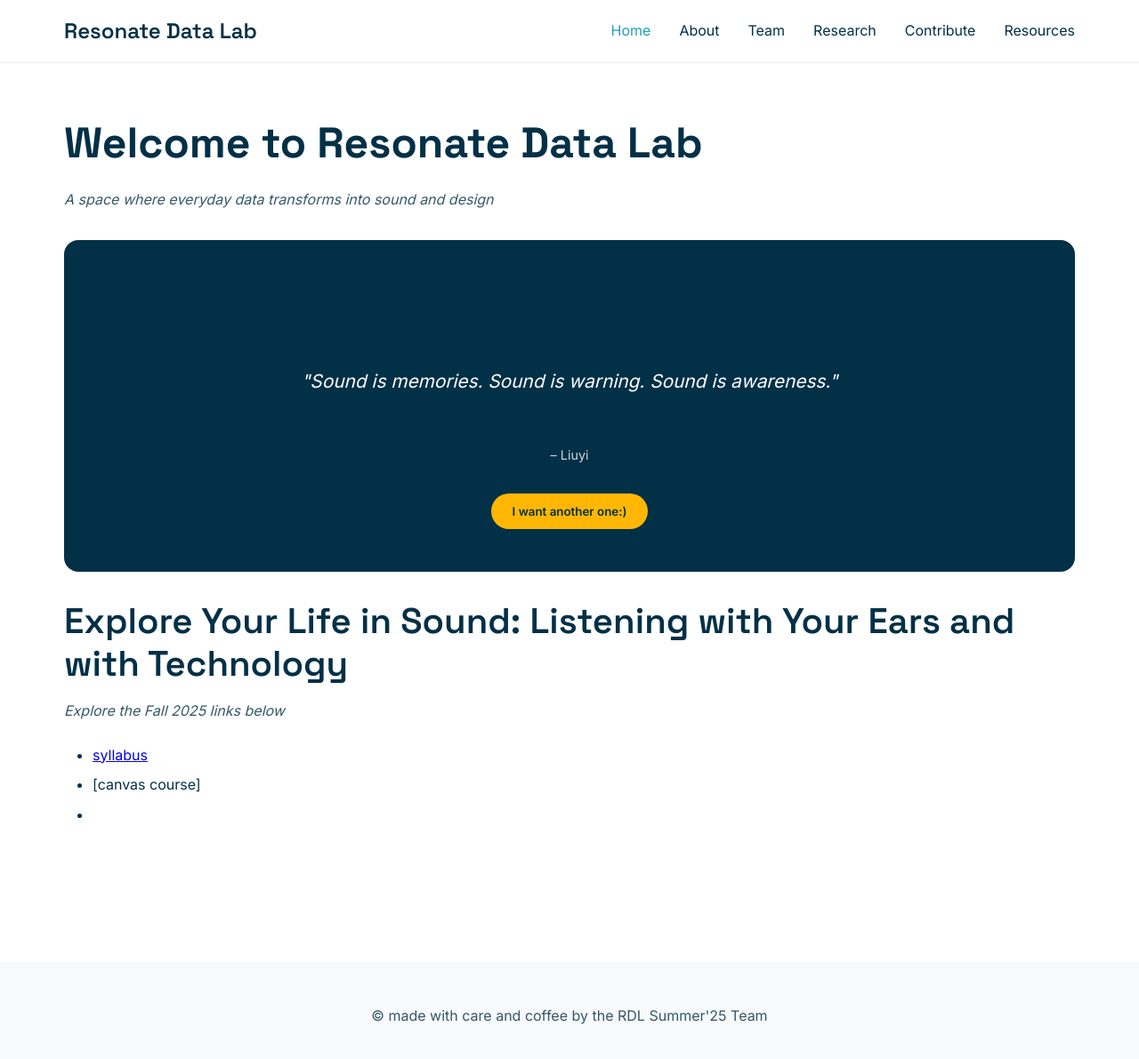
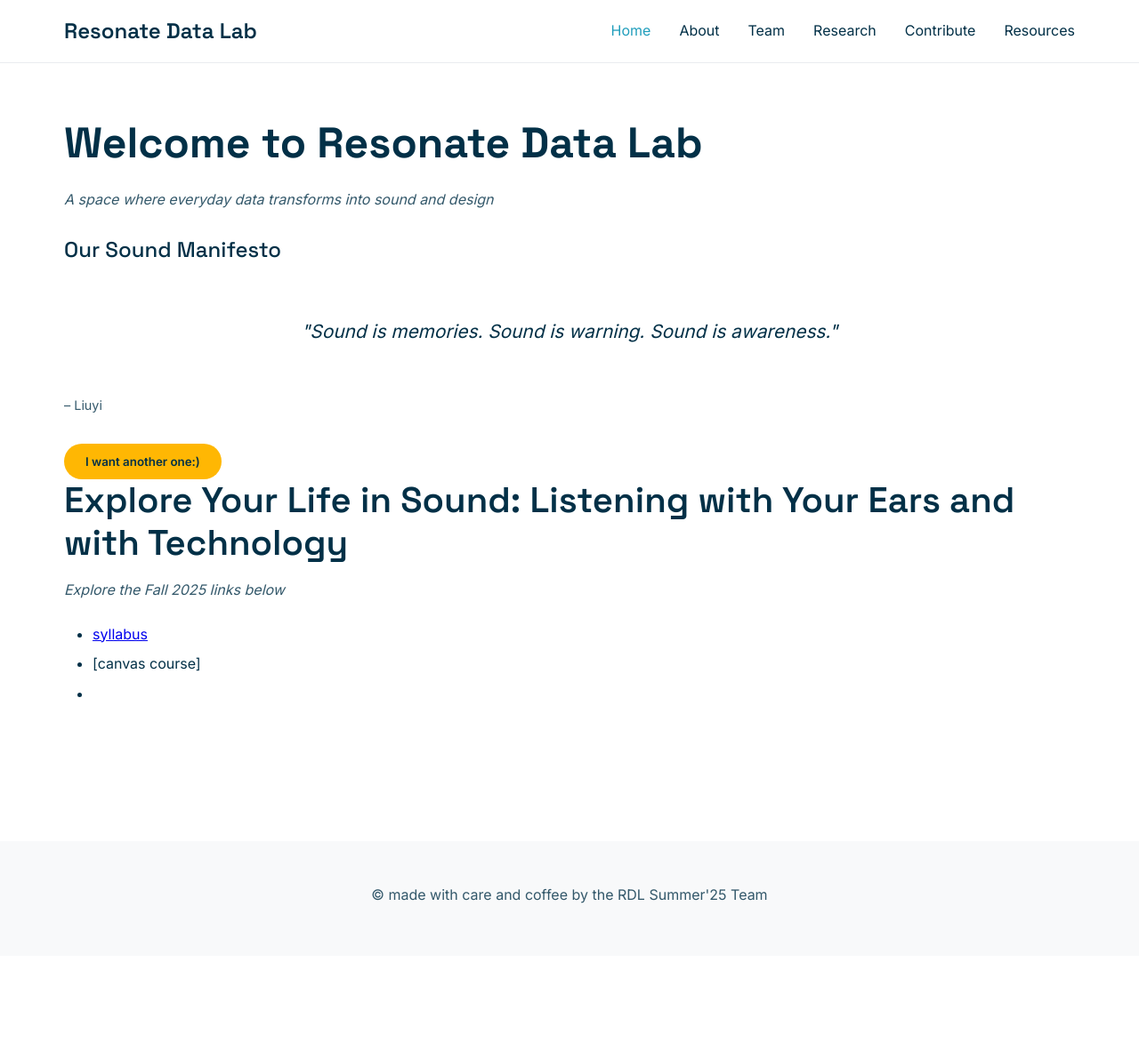
Before and after one commit to a421loop/Resonate-Data-Lab-Website-STRUCTURE, a Jekyll site: the page built from index.md, in a window 1280 px wide and 1211 px high. Shown: the top 1191 px of the window at 89% size. Built offline with Jekyll 4.4.1, drawn with Linux system fonts in a browser that asks for light colours.

Commit message:
Update style.css
changed the background and updated the text color for readability

```diff
--- a/assets/style.css
+++ b/assets/style.css
@@ -271,17 +271,6 @@
   50% { height: 40px; opacity: 1; }
 }
 
-/* Manifesto Section */
-.manifesto-section {
-  background: var(--primary);
-  color: var(--white);
-  padding: 3rem;
-  border-radius: 16px;
-  text-align: center;
-  position: relative;
-  overflow: hidden;
-  margin: 2rem 0;
-}
 
 .manifesto-content {
   position: relative;
@@ -298,6 +287,7 @@
   display: flex;
   align-items: center;
   justify-content: center;
+  color: var(--primary); /* ensures readability */
 }
 
 .manifesto-quote.show {
```
